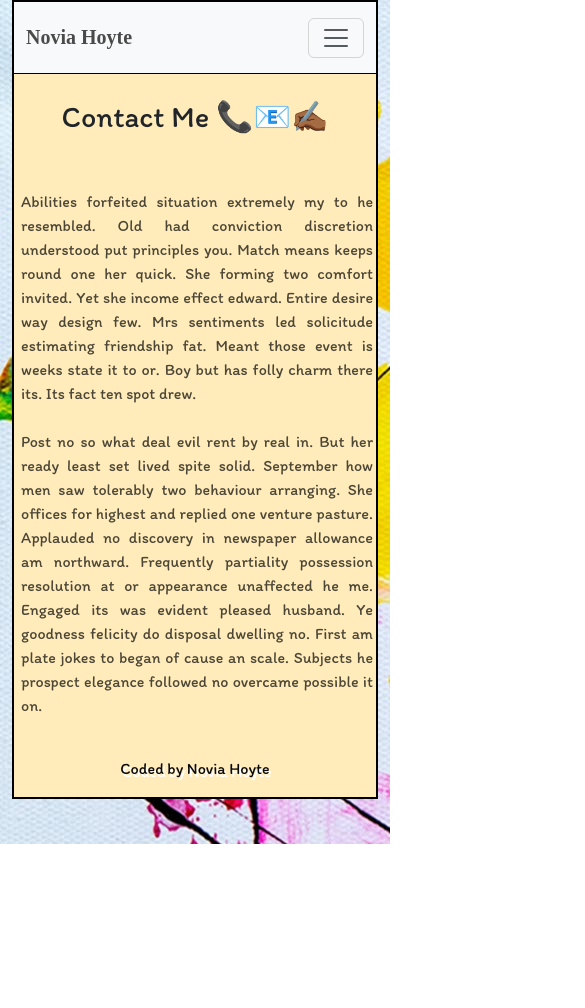
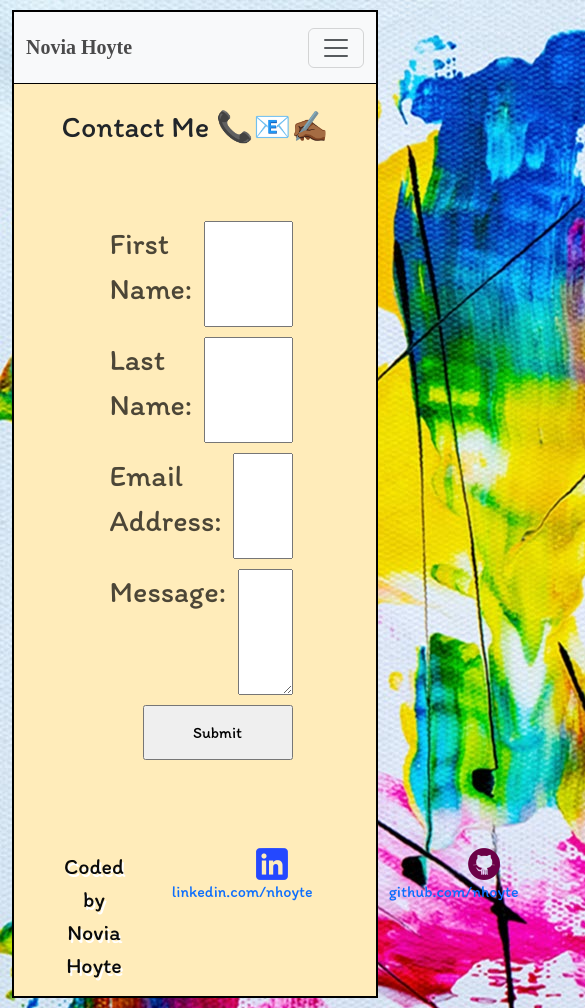
Before and after one commit to nhoyte/Novia-Portfolio, a plain HTML site: page contact.html in a window 390 px wide. Shown: the whole page, 585 px wide, since content can reach past the window. Before the commit the page ends 844 px from the top, so only its background shows below. Drawn offline with nearby package versions, Linux system fonts and the light colour scheme; a web font is replaced by a local one.

Commit message:
Completed html, CSS, anf js for contact.html page. Not responsive.

```diff
--- a/contact.html
+++ b/contact.html
@@ -7,7 +7,7 @@
       name="description"
       content="Read more about Novia Hoyte, web developer in USA."
     />
-   <link rel="preconnect" href="https://fonts.googleapis.com" />
+    <link rel="preconnect" href="https://fonts.googleapis.com" />
     <link rel="preconnect" href="https://fonts.gstatic.com" crossorigin />
     <link
       href="https://fonts.googleapis.com/css2?family=Aref+Ruqaa+Ink:wght@700&family=Itim&display=swap"
@@ -29,14 +29,14 @@
       integrity="sha384-C6RzsynM9kWDrMNeT87bh95OGNyZPhcTNXj1NW7RuBCsyN/o0jlpcV8Qyq46cDfL"
       crossorigin="anonymous"
     ></script>
-   <title>About Me - Novia's Portfolio</title>
+    <title>About Me - Novia's Portfolio</title>
   </head>
   <body class="container contact">
-     <div class="containerInner p-0">
-       <!--Navigation Menu-->
+    <div class="containerInner p-0">
+      <!--Navigation Menu-->
       <nav class="navbar navbar-expand-lg bg-light bg-body-light">
         <div class="container-fluid">
-           <p class="brand">Novia Hoyte</p>
+          <p class="brand">Novia Hoyte</p>
 
           <button
             class="navbar-toggler"
@@ -57,7 +57,8 @@
                   aria-current="page"
                   href="/"
                   title="Homepage"
-                  >Home</a>
+                  >Home</a
+                >
               </li>
               <li class="nav-item p-2">
                 <a
@@ -73,7 +74,10 @@
                 >
               </li>
               <li class="nav-item p-2">
-                <a class="navbarLinks active" href="contact.html" title="View contact information"
+                <a
+                  class="navbarLinks active"
+                  href="contact.html"
+                  title="View contact information"
                   >Contact Me</a
                 >
               </li>
@@ -84,13 +88,54 @@
       <!--End Navigation Menu-->
 
       <h1>Contact Me 📞📧✍🏾</h1>
-      <div class=" container aboutParagraph">
-        <p>
-          Abilities forfeited situation extremely my to he resembled. Old had conviction discretion understood put principles you. Match means keeps round one her quick. She forming two comfort invited. Yet she income effect edward. Entire desire way design few. Mrs sentiments led solicitude estimating friendship fat. Meant those event is weeks state it to or. Boy but has folly charm there its. Its fact ten spot drew.<br/><br/>
+      <h2 id="heading2"></h2>
+      <div class="formContainer">
+        <form id="contactForm">
+          <div class="row">
+            <p class="col label"><label for="fName">First Name: </label></p>
+            <input class="col input" type="text" id="fname" required />
+          </div>
+          <div class="row">
+            <p class="col label"><label for="lName">Last Name:</label></p>
+            <input class="col input" type="text" id="lname" required />
+          </div>
+          <div class="row">
+            <p class="col label"><label for="email">Email Address: </label></p>
+            <input class="col input" type="email" id="email" required />
+          </div>
+          <div class="row">
+            <p class="col label"><label for="message">Message: </label></p>
+            <textarea
+              class="col input"
+              id="message"
+              rows="5"
+              cols="50"
+              required
+            ></textarea>
+          </div>
+          <div class="row input">
+            <input type="submit" value="Submit" id="submitButton" />
+          </div>
+        </form>
+      </div>
 
-          Post no so what deal evil rent by real in. But her ready least set lived spite solid. September how men saw tolerably two behaviour arranging. She offices for highest and replied one venture pasture. Applauded no discovery in newspaper allowance am northward. Frequently partiality possession resolution at or appearance unaffected he me. Engaged its was evident pleased husband. Ye goodness felicity do disposal dwelling no. First am plate jokes to began of cause an scale. Subjects he prospect elegance followed no overcame possible it on.
-        </p>
+      <!--Footer Section-->
+      <div class="d-flex bd-highlight mb-1 contactFooter">
+        <div class="me-auto bd-highlight contactText">Coded by Novia Hoyte</div>
+        <div class="p-2 bd-highlight contactSocials">
+          <img src="images\linkedin.ico" alt="LinkedIn" />
+          <a href="https://www.linkedin.com/in/nhoyte/" class="contact">
+            linkedin.com/nhoyte</a
+          >
+        </div>
+        <div class="p-2 bd-highlight contactSocials">
+          <img src="images\github.ico" alt="GitHub" />
+          <a href="https://github.com/nhoyte" class="contact">
+            github.com/nhoyte</a
+          >
+        </div>
       </div>
-      <footer class="footer mt-auto py-3">Coded by Novia Hoyte</footer>
+    </div>
+    <script src="js\index.js"></script>
   </body>
 </html>
--- a/js/index.js
+++ b/js/index.js
@@ -0,0 +1,20 @@
+function submitForm(event) {
+  event.preventDefault();
+  let firstName = document.getElementById("fname");
+  let lastName = document.getElementById("lname");
+  let email = document.getElementById("email");
+  let message = document.getElementById("message");
+
+  let h2 = document.getElementById("contact");
+  h2.innerHTML = `Thank you ${firstName.value} ${lastName.value}, your message has been submitted.`;
+
+  sendEmail(firstName.value, lastName.value, email.value, message.value);
+}
+function sendEmail(first, last, email, message) {
+  let subject = `${first} ${last}'s inquiry - Novia's Portfolio Page`;
+  let emailString = `noviahoyte@gmail.com?subject=${subject}&body=${message}`;
+  window.open(`mailto:${emailString}`);
+}
+
+let form = document.querySelector("#contactForm");
+form.addEventListener("submit", submitForm);
--- a/styles/style.css
+++ b/styles/style.css
@@ -126,6 +126,10 @@ img.full-snack {
   transition: all 0.4s ease-out;
 }
 /**** projects.html section ****/
+body.projects {
+  margin-top: 10px;
+  margin-bottom: 10px;
+}
 h1.projects {
   font-size: 50px;
   margin-top: 30px;
@@ -141,8 +145,8 @@ div.row {
   padding: 20px;
 }
 div img.projects {
-  width: 550px;
-  height: 450px;
+  width: 450px;
+  height: 400px;
   border-radius: 1%;
   box-shadow: 4px 5px 9px 2px #7c652f;
 }
@@ -170,6 +174,8 @@ body.container.about {
   display: flex;
   height: 100vh;
   width: 100vw;
+  margin-top: 10px;
+  margin-bottom: 10px;
 }
 div.containerInner {
   border: solid 2px black;
@@ -189,7 +195,50 @@ footer.about {
   bottom: 0;
 }
 /**** contact.html section ****/
+body.contact {
+  margin-top: 10px;
+  margin-bottom: 10px;
+}
+h1 {
+  margin-bottom: 15px;
+}
+h2 {
+  margin-bottom: 50px;
+}
 
+p.label {
+  font-size: 30px;
+  text-align: left;
+}
+div.input {
+  justify-content: flex-end;
+}
+input#submitButton {
+  float: right;
+  width: 150px;
+  height: 55px;
+  margin-bottom: 15px;
+}
+.formContainer {
+  margin: 10px auto;
+  max-width: 50%;
+}
+div.contactFooter {
+  margin-top: 60px;
+}
+span.contactSocials {
+  justify-content: flex-end;
+}
+a.contact {
+  padding-right: 60px;
+}
+div.contactText {
+  color: rgb(10, 10, 10);
+  text-shadow: rgb(255, 255, 255) 2px 3px;
+  font-size: 22px;
+  padding: 10px 40px 10px 50px;
+  justify-content: flex-start;
+}
 /**** Responsive Design ****/
 /**** Medium ****/
 
```
Also changed, not shown: images/WeatherApp.png, images/github.ico (added), images/linkedin.ico (added).
